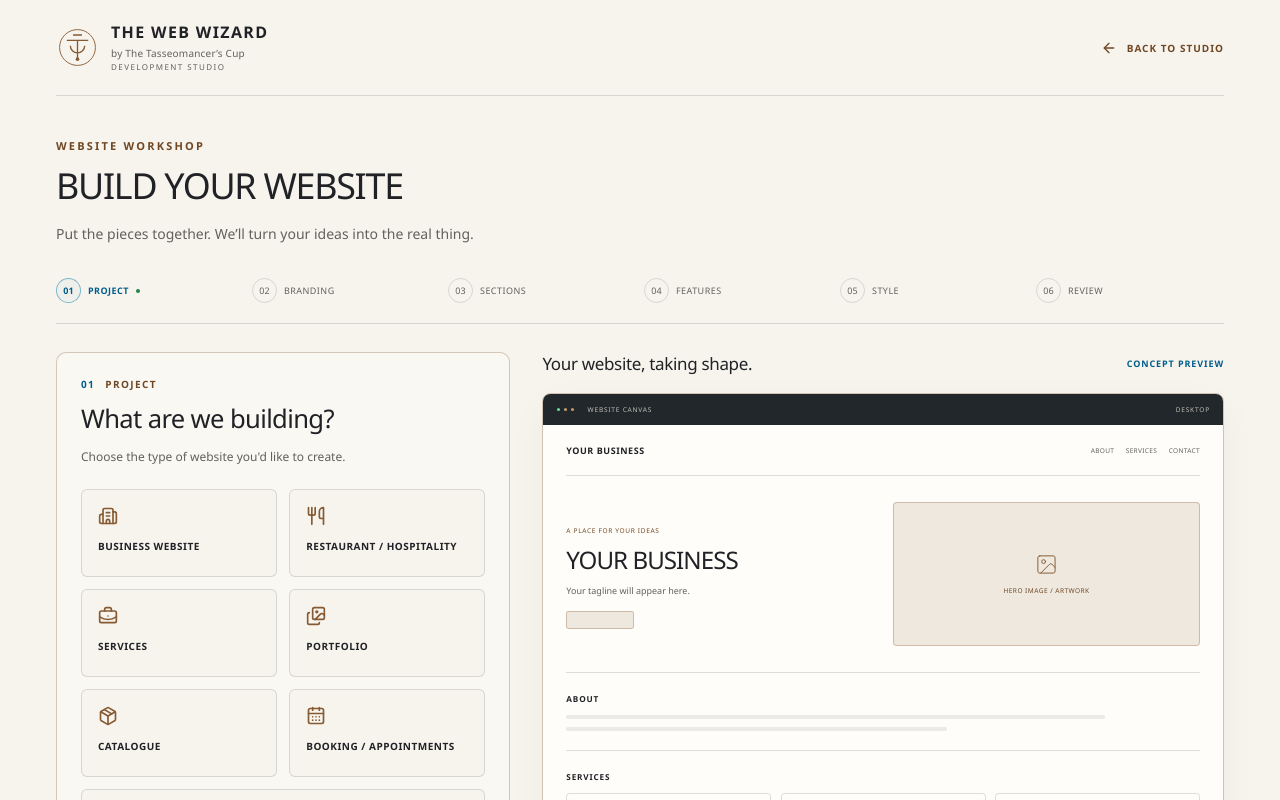
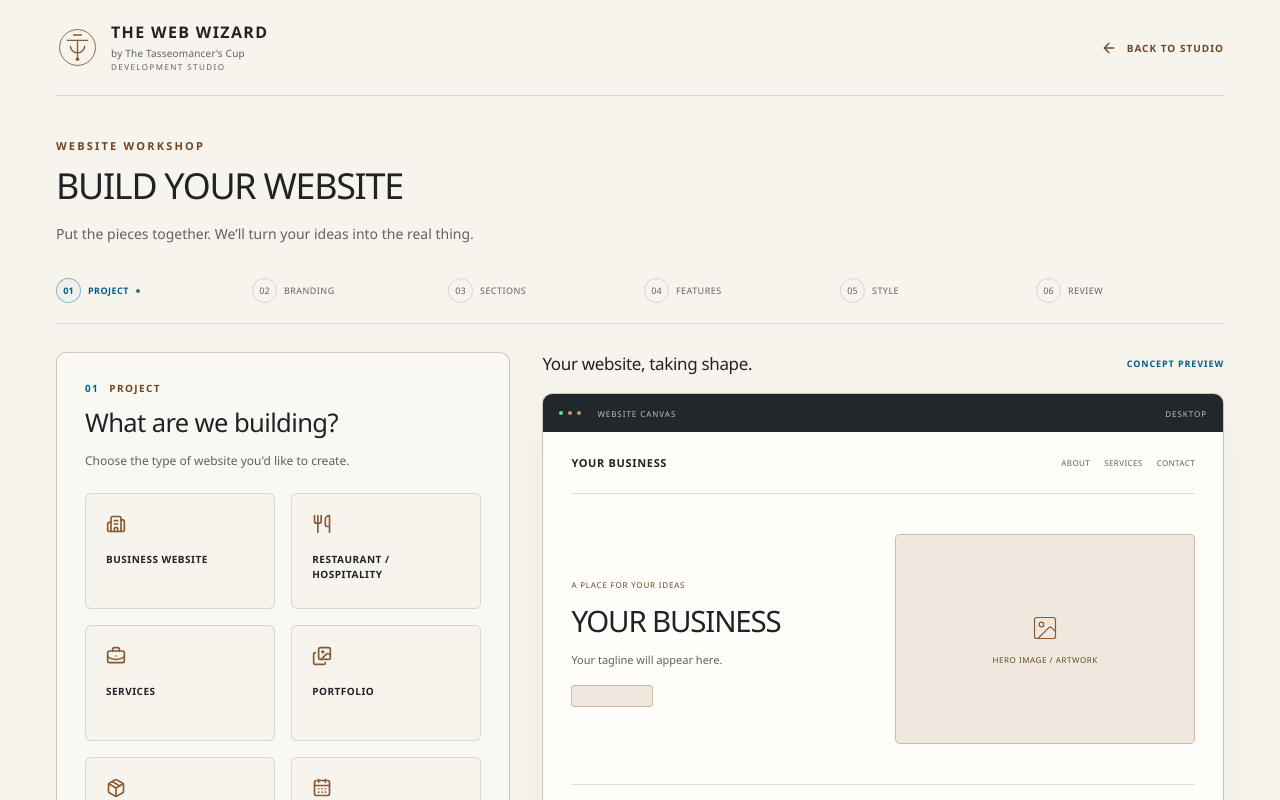
Before and after one commit to GiovanniPanaino/WebWizard, a React (Vite) app: page /build in a window 1280 px wide. Shown: the top 800 px of the page. Built offline with nearby package versions, Linux system fonts and the light colour scheme.

Commit message:
Complete project selection workbench

```diff
--- a/src/components/builder/ProjectStage.jsx
+++ b/src/components/builder/ProjectStage.jsx
@@ -1,24 +1,22 @@
-import { Building2, Utensils, BriefcaseBusiness, Images, Package, CalendarDays, Blocks } from 'lucide-react';
+import { ArrowRight, Check } from 'lucide-react';
+import { projectTypes } from '../../data/projectTypes';
 
-const projectTypes = [
-  { label: 'BUSINESS WEBSITE', icon: Building2 },
-  { label: 'RESTAURANT / HOSPITALITY', icon: Utensils },
-  { label: 'SERVICES', icon: BriefcaseBusiness },
-  { label: 'PORTFOLIO', icon: Images },
-  { label: 'CATALOGUE', icon: Package },
-  { label: 'BOOKING / APPOINTMENTS', icon: CalendarDays },
-  { label: 'CUSTOM', icon: Blocks },
-];
-
-export default function ProjectStage() {
+export default function ProjectStage({ selectedId, onSelect }) {
   return <section className="builder-project-stage" aria-labelledby="builder-project-heading">
     <p className="builder-stage-label"><span>01</span> PROJECT</p>
     <h2 id="builder-project-heading">What are we building?</h2>
     <p className="builder-stage-description" id="builder-options-note">Choose the type of website you'd like to create.</p>
     <ul className="builder-options" aria-describedby="builder-options-note">
-      {projectTypes.map(({ label, icon: Icon }) => <li key={label}>
-        <button className="builder-option" type="button" disabled><Icon aria-hidden="true" /><span>{label}</span></button>
+      {projectTypes.map(({ id, label, icon: Icon }) => <li key={id}>
+        <button className="builder-option" type="button" aria-pressed={selectedId === id} onClick={() => onSelect(id)}>
+          <Icon aria-hidden="true" /><span>{label}</span>
+          {selectedId === id && <Check className="builder-option-check" aria-hidden="true" />}
+        </button>
       </li>)}
     </ul>
+    {selectedId && <div className="builder-progression">
+      <button className="button builder-continue" type="button" disabled aria-describedby="builder-next-note">CONTINUE TO BRANDING<ArrowRight aria-hidden="true" /></button>
+      <p id="builder-next-note">Project selected. Branding is next and is not available yet.</p>
+    </div>}
   </section>;
 }
--- a/src/components/builder/WebsitePreview.jsx
+++ b/src/components/builder/WebsitePreview.jsx
@@ -13,23 +13,26 @@ function PreviewSection({ section, branding }) {
     <div><span className="concept-kicker">A PLACE FOR YOUR IDEAS</span><h3>{branding.businessName}</h3><p>{branding.tagline}</p><span className="concept-action" /></div>
     <div className="concept-artwork"><ImageIcon /><span>HERO IMAGE / ARTWORK</span></div>
   </div>;
-  if (section.type === 'services') return <div className="concept-section">
+  if (section.type === 'services' || section.type === 'cards') return <div className="concept-section">
     <h4>{section.title}</h4><div className="concept-services">{[1, 2, 3].map(item => <div key={item}><span className="concept-service-icon" /><span className="concept-line" /><span className="concept-line concept-line--short" /></div>)}</div>
   </div>;
   if (section.type === 'contact') return <div className="concept-contact"><h4>{section.title}</h4><span className="concept-line" /><span className="concept-action" /></div>;
   return <div className="concept-section"><h4>{section.title}</h4><span className="concept-line" /><span className="concept-line concept-line--short" /></div>;
 }
 
-export default function WebsitePreview({ branding = exampleBranding, sections = exampleSections }) {
+export default function WebsitePreview({ branding = exampleBranding, sections = exampleSections, projectType }) {
+  const navigationSections = sections.filter(section => section.type !== 'hero').slice(0, 3);
   return <section className="builder-preview" aria-labelledby="builder-preview-heading">
     <div className="builder-preview-heading"><h2 id="builder-preview-heading">Your website, taking shape.</h2><span>CONCEPT PREVIEW</span></div>
     <figure className="concept-preview">
-      <div className="concept-browser" aria-hidden="true"><span className="concept-browser-dots"><i /><i /><i /></span><span>WEBSITE CANVAS</span><span className="concept-browser-size">DESKTOP</span></div>
-      <div className="concept-canvas" aria-hidden="true">
-        <div className="concept-site-header"><span>{branding.businessName}</span><div><span>ABOUT</span><span>SERVICES</span><span>CONTACT</span></div></div>
+      <div className="concept-browser" aria-hidden="true"><span className="concept-browser-dots"><i /><i /><i /></span><span className="concept-browser-project">{projectType || 'WEBSITE CANVAS'}</span><span className="concept-browser-size">DESKTOP</span></div>
+      <div className="concept-canvas-viewport" tabIndex={0} role="region" aria-label="Concept website canvas" aria-describedby="builder-preview-summary">
+      <div className={`concept-canvas${projectType ? ' concept-canvas--recipe' : ''}`} aria-hidden="true">
+        <div className="concept-site-header"><span>{branding.businessName}</span><div>{navigationSections.map(section => <span key={section.id}>{section.title}</span>)}</div></div>
         {sections.map(section => <PreviewSection key={section.id} section={section} branding={branding} />)}
       </div>
-      <figcaption>Example layout only. Your website concept will appear here.</figcaption>
+      </div>
+      <figcaption id="builder-preview-summary" role="status">{projectType ? `${projectType} concept: ${sections.map(section => section.title || 'HERO').join(' → ')}. Concept layout only.` : 'Example layout only. Your website concept will appear here.'}</figcaption>
     </figure>
   </section>;
 }
--- /dev/null
+++ b/src/data/projectTypes.js
@@ -0,0 +1,36 @@
+import { Building2, Utensils, BriefcaseBusiness, Images, Package, CalendarDays, Blocks } from 'lucide-react';
+
+function section(title, type = 'text') {
+  return { id: title.toLowerCase().replaceAll(' ', '-'), title: title.toUpperCase(), type };
+}
+
+export const projectTypes = [
+  {
+    id: 'business', label: 'BUSINESS WEBSITE', icon: Building2,
+    sections: [section('Hero', 'hero'), section('About'), section('Services', 'cards'), section('Contact', 'contact')],
+  },
+  {
+    id: 'hospitality', label: 'RESTAURANT / HOSPITALITY', icon: Utensils,
+    sections: [section('Hero', 'hero'), section('About'), section('Menu'), section('Gallery', 'cards'), section('Contact', 'contact')],
+  },
+  {
+    id: 'services', label: 'SERVICES', icon: BriefcaseBusiness,
+    sections: [section('Hero', 'hero'), section('Services', 'cards'), section('Why Us'), section('Testimonials'), section('Contact', 'contact')],
+  },
+  {
+    id: 'portfolio', label: 'PORTFOLIO', icon: Images,
+    sections: [section('Hero', 'hero'), section('About'), section('Portfolio', 'cards'), section('Contact', 'contact')],
+  },
+  {
+    id: 'catalogue', label: 'CATALOGUE', icon: Package,
+    sections: [section('Hero', 'hero'), section('Categories'), section('Products', 'cards'), section('Contact', 'contact')],
+  },
+  {
+    id: 'booking', label: 'BOOKING / APPOINTMENTS', icon: CalendarDays,
+    sections: [section('Hero', 'hero'), section('Services', 'cards'), section('Booking'), section('Contact', 'contact')],
+  },
+  {
+    id: 'custom', label: 'CUSTOM', icon: Blocks,
+    sections: [section('Hero', 'hero'), section('Custom Section'), section('Contact', 'contact')],
+  },
+];
--- a/src/pages/BuildProject.jsx
+++ b/src/pages/BuildProject.jsx
@@ -1,12 +1,16 @@
+import { useState } from 'react';
 import { useSearchParams } from 'react-router-dom';
 import BuilderHeader from '../components/builder/BuilderHeader';
 import BuilderProgress from '../components/builder/BuilderProgress';
 import ProjectStage from '../components/builder/ProjectStage';
 import WebsitePreview from '../components/builder/WebsitePreview';
 import { packages } from '../data/packages';
+import { projectTypes } from '../data/projectTypes';
 import '../styles/builder.css';
 
 export default function BuildProject() {
+  const [selectedProjectTypeId, setSelectedProjectTypeId] = useState(null);
+  const selectedProjectType = projectTypes.find(type => type.id === selectedProjectTypeId);
   const [searchParams] = useSearchParams();
   const startingPackage = packages.find(item => item.id === searchParams.get('package'));
 
@@ -18,10 +22,10 @@ export default function BuildProject() {
         <div><p className="eyebrow">WEBSITE WORKSHOP</p><h1>BUILD YOUR WEBSITE</h1><p>Put the pieces together. We’ll turn your ideas into the real thing.</p></div>
         {startingPackage && <p className="builder-package"><span>STARTING FROM</span>{startingPackage.name}</p>}
       </div>
-      <BuilderProgress />
+      <BuilderProgress projectComplete={Boolean(selectedProjectType)} />
       <div className="builder-workspace">
-        <div className="builder-controls"><ProjectStage /></div>
-        <WebsitePreview />
+        <div className="builder-controls"><ProjectStage selectedId={selectedProjectTypeId} onSelect={setSelectedProjectTypeId} /></div>
+        <WebsitePreview sections={selectedProjectType?.sections} projectType={selectedProjectType?.label} />
       </div>
     </main>
   </div>;
--- a/src/styles/builder.css
+++ b/src/styles/builder.css
@@ -34,24 +34,56 @@
 .builder-option > svg { width: 20px; height: 20px; color: var(--accent); }
 .builder-option > span { font-size: 10px; font-weight: 600; line-height: 1.5; letter-spacing: .05em; }
 .builder-options li:last-child .builder-option { min-height: 64px; flex-direction: row; align-items: center; }
+.builder-option { position: relative; cursor: pointer; }
+.builder-option:hover { border-color: var(--accent); }
+.builder-option[aria-pressed='true'] { border-color: var(--accent-bright); background: var(--surface-raised); box-shadow: inset 0 0 0 1px var(--accent-bright); }
+.builder-option[aria-pressed='true'] > span { font-weight: 700; }
+.builder-option > .builder-option-check { position: absolute; top: 12px; right: 12px; width: 14px; height: 14px; color: var(--digital-green); }
+.builder-progress .is-complete { color: var(--text); }
+.builder-progress .is-complete .builder-step-number { color: var(--digital-green); border-color: var(--digital-green); background: transparent; }
+.builder-step-number > svg { width: 12px; height: 12px; }
+.builder-progress .is-next { position: relative; color: var(--accent-bright); }
+.builder-next-label { font-size: 8px; font-weight: 600; letter-spacing: .06em; }
+.builder-progression { margin-top: 24px; }
+.builder-continue { width: 100%; justify-content: space-between; color: var(--accent-bright); background: var(--surface-raised); opacity: 1; cursor: not-allowed; }
+.builder-progression > p { margin: 10px 0 0; color: var(--muted); font-size: 11px; line-height: 1.6; }
+.builder-sr-only { position: absolute; width: 1px; height: 1px; padding: 0; margin: -1px; overflow: hidden; clip-path: inset(50%); white-space: nowrap; border: 0; }
 .builder-preview { min-width: 0; width: 100%; max-width: 760px; justify-self: center; position: sticky; top: 24px; }
 .builder-preview-heading { display: flex; justify-content: space-between; align-items: center; gap: 16px; margin-bottom: 18px; }
 .builder-preview-heading h2 { margin: 0; font-size: 17px; font-weight: 500; letter-spacing: -.02em; }
 .builder-preview-heading > span { color: var(--digital-signal-core); font-size: 9px; font-weight: 600; letter-spacing: .1em; }
 .concept-preview { margin: 0; overflow: hidden; border: 1px solid var(--border-accent); border-radius: var(--radius-panel); box-shadow: 0 16px 48px #2022260a; }
 @media (min-width: 1101px) {
-  /* Uniform canvas scaling keeps the approved example intact and compact. */
-  .builder-preview .concept-preview { zoom: .82; }
+  .builder-workspace { --builder-workspace-height: max(780px, calc(100svh - 380px)); min-height: var(--builder-workspace-height); align-items: stretch; }
+  .builder-controls { min-height: var(--builder-workspace-height); display: flex; padding: 28px; }
+  .builder-project-stage { display: flex; flex: 1; min-width: 0; flex-direction: column; }
+  .builder-options { gap: 16px; }
+  .builder-option { min-height: 116px; padding: 20px; gap: 18px; }
+  .builder-options li:last-child .builder-option { min-height: 84px; }
+  .builder-progression { margin-top: auto; padding-top: 28px; }
+  .builder-preview { max-width: none; height: var(--builder-workspace-height); display: flex; flex-direction: column; align-self: start; }
+  .builder-preview .concept-preview { display: flex; flex: 1; min-height: 0; flex-direction: column; }
+  .builder-preview .concept-browser, .builder-preview figcaption { flex-shrink: 0; }
+  .concept-canvas-viewport { flex: 1; min-height: 0; overflow-y: auto; }
+  .concept-canvas { min-height: 100%; }
+  .builder-preview .concept-canvas--recipe .concept-section { padding-block: 28px; }
+  .builder-preview .concept-hero { padding-block: 40px; }
+  .builder-preview .concept-artwork { min-height: 210px; }
 }
+.concept-canvas-viewport:focus-visible { outline-offset: -3px; }
 .concept-browser { height: 38px; display: flex; align-items: center; gap: 16px; padding-inline: 16px; background: #22272b; color: #c1c0b8; font-size: 8px; letter-spacing: .12em; }
 .concept-browser-dots { display: flex; gap: 5px; }
 .concept-browser-dots i { width: 4px; height: 4px; background: #c49b6d; border-radius: 50%; }
 .concept-browser-dots i:first-child { background: #66dda0; }
 .concept-browser-size { margin-left: auto; }
+.concept-browser-project { min-width: 0; overflow: hidden; text-overflow: ellipsis; white-space: nowrap; }
+.concept-browser-dots, .concept-browser-size { flex-shrink: 0; }
 .concept-canvas { background: #fffdf9; padding: 0 28px; }
 .concept-site-header { display: flex; align-items: center; justify-content: space-between; gap: 16px; min-height: 62px; border-bottom: 1px solid var(--border); }
 .concept-site-header > span { font-size: 11px; font-weight: 650; letter-spacing: .06em; }
 .concept-site-header > div { display: flex; gap: 14px; color: var(--muted); font-size: 8px; letter-spacing: .05em; }
+.concept-canvas--recipe .concept-site-header > div { flex-wrap: wrap; justify-content: end; max-width: 55%; }
+.concept-canvas--recipe .concept-section { padding-block: 16px; }
 .concept-hero { display: grid; grid-template-columns: 1fr 1fr; gap: 24px; align-items: center; padding-block: 32px; border-bottom: 1px solid var(--border); }
 .concept-kicker { color: var(--accent-bright); font-size: 8px; letter-spacing: .1em; }
 .concept-hero h3 { margin: 12px 0; font-size: clamp(22px, 2.3vw, 36px); font-weight: 500; letter-spacing: -.04em; line-height: 1.15; }
@@ -98,6 +130,7 @@
   .builder-progress li { flex-direction: row; font-size: 8px; gap: 5px; }
   .builder-step-number { width: 20px; height: 20px; font-size: 8px; }
   .builder-active-dot { position: static; width: 3px; height: 3px; }
+  .builder-next-label { position: absolute; top: -10px; right: 0; font-size: 7px; }
   .builder-option { padding: 12px; min-height: 90px; }
   .builder-option > span { font-size: 9px; letter-spacing: .025em; }
   .builder-preview-heading { flex-wrap: wrap; gap: 8px; margin-bottom: 14px; }
```
Also changed, not shown: src/components/builder/BuilderProgress.jsx (+8 -4 lines).
